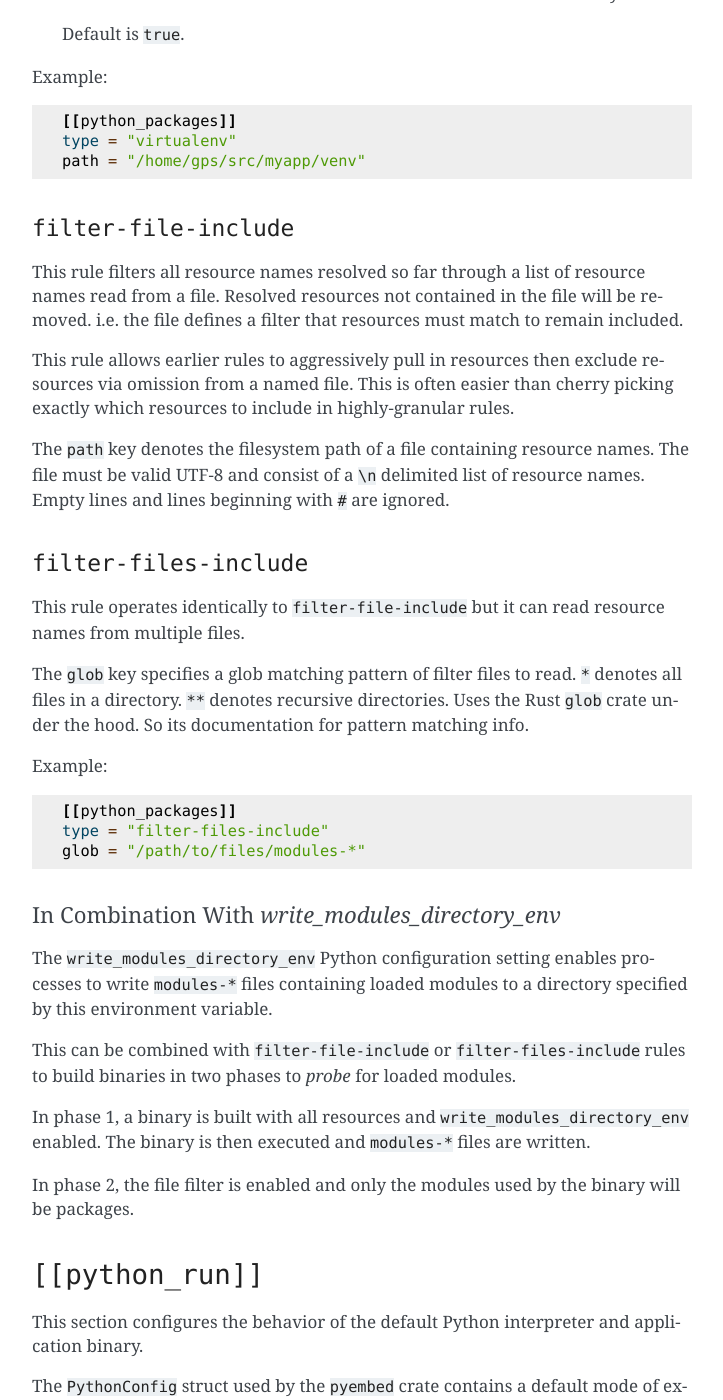
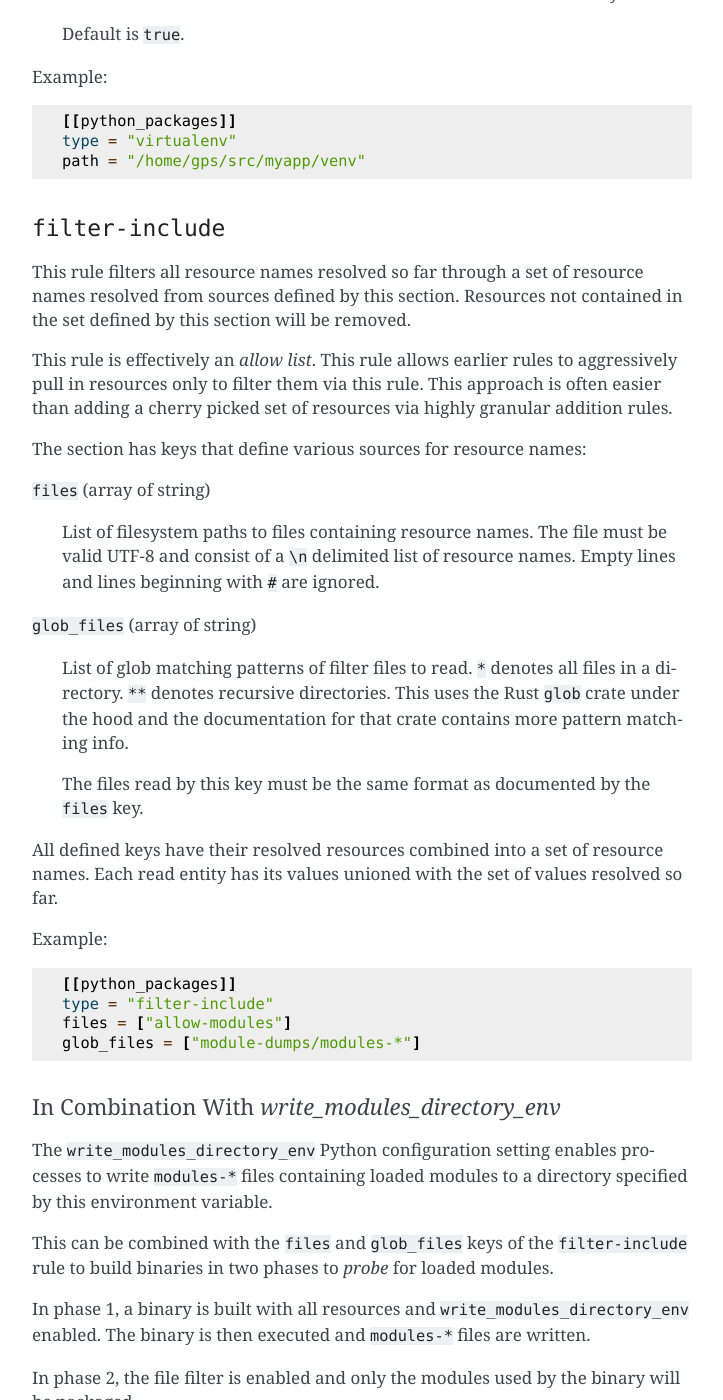
Before and after one commit to indygreg/PyOxidizer, a Sphinx documentation site: the page built from docs/config.rst, in a window 1280 px wide and 1400 px high, scrolled down 11498 px. Shown: the whole window, without its empty margins (388-1111 px from the left). Built offline with Sphinx 7.4.7, drawn with Linux system fonts in a browser that asks for light colours; some of the changed text lies outside the part shown.

Commit message:
config: combine filter-file-include and filter-files-include into filter-include
It will be better to have a unified filter-include rule which will union
resource names from various sources. It is easier to construct filtering
functionalith this way.

```diff
--- a/docs/config.rst
+++ b/docs/config.rst
@@ -553,39 +553,46 @@ Example::
    type = "virtualenv"
    path = "/home/gps/src/myapp/venv"
 
-``filter-file-include``
------------------------
+``filter-include``
+------------------
 
-This rule filters all resource names resolved so far through a list of
-resource names read from a file. Resolved resources not contained in the
-file will be removed. i.e. the file defines a filter that resources must
-match to remain included.
+This rule filters all resource names resolved so far through a set of
+resource names resolved from sources defined by this section. Resources
+not contained in the set defined by this section will be removed.
 
-This rule allows earlier rules to aggressively pull in resources then
-exclude resources via omission from a named file. This is often easier
-than cherry picking exactly which resources to include in highly-granular
-rules.
+This rule is effectively an *allow list*. This rule allows earlier rules
+to aggressively pull in resources only to filter them via this rule.
+This approach is often easier than adding a cherry picked set of resources
+via highly granular addition rules.
 
-The ``path`` key denotes the filesystem path of a file containing resource
-names. The file must be valid UTF-8 and consist of a ``\n`` delimited list of
-resource names. Empty lines and lines beginning with ``#`` are ignored.
+The section has keys that define various sources for resource names:
 
-``filter-files-include``
-------------------------
+``files`` (array of string)
 
-This rule operates identically to ``filter-file-include`` but it can
-read resource names from multiple files.
+   List of filesystem paths to files containing resource names. The file must
+   be valid UTF-8 and consist of a ``\n`` delimited list of resource names.
+   Empty lines and lines beginning with ``#`` are ignored.
 
-The ``glob`` key specifies a glob matching pattern of filter files to
-read. ``*`` denotes all files in a directory. ``**`` denotes recursive
-directories. Uses the Rust ``glob`` crate under the hood. So its
-documentation for pattern matching info.
+``glob_files`` (array of string)
+
+   List of glob matching patterns of filter files to read. ``*`` denotes
+   all files in a directory. ``**`` denotes recursive directories. This uses
+   the Rust ``glob`` crate under the hood and the documentation for that crate
+   contains more pattern matching info.
+
+   The files read by this key must be the same format as documented by the
+   ``files`` key.
+
+All defined keys have their resolved resources combined into a set of
+resource names. Each read entity has its values unioned with the set of
+values resolved so far.
 
 Example::
 
    [[python_packages]]
-   type = "filter-files-include"
-   glob = "/path/to/files/modules-*"
+   type = "filter-include"
+   files = ["allow-modules"]
+   glob_files = ["module-dumps/modules-*"]
 
 In Combination With `write_modules_directory_env`
 ^^^^^^^^^^^^^^^^^^^^^^^^^^^^^^^^^^^^^^^^^^^^^^^^^
@@ -594,15 +601,16 @@ The ``write_modules_directory_env`` Python configuration setting enables
 processes to write ``modules-*`` files containing loaded modules to a
 directory specified by this environment variable.
 
-This can be combined with ``filter-file-include`` or ``filter-files-include``
-rules to build binaries in two phases to *probe* for loaded modules.
+This can be combined with the ``files`` and ``glob_files`` keys of the
+``filter-include`` rule to build binaries in two phases to *probe* for
+loaded modules.
 
 In phase 1, a binary is built with all resources and
 ``write_modules_directory_env`` enabled. The binary is then executed
 and ``modules-*`` files are written.
 
 In phase 2, the file filter is enabled and only the modules used by
-the binary will be packages.
+the binary will be packaged.
 
 ``[[python_run]]``
 ==================
--- a/pyoxidizer/src/templates/new-pyoxidizer.toml
+++ b/pyoxidizer/src/templates/new-pyoxidizer.toml
@@ -58,8 +58,8 @@ include_source = false
 
 # Filter all resources collected so far through a filter of names
 # in a file.
-# type = "filter-file-include"
-# path = "/path/to/filter-file"
+# type = "filter-include"
+# files = ["/path/to/filter-file"]
 
 # How Python should run by default. This is only needed if you
 # call ``run()``. For applications customizing how the embedded
```
Also changed, not shown: 2 other files.
